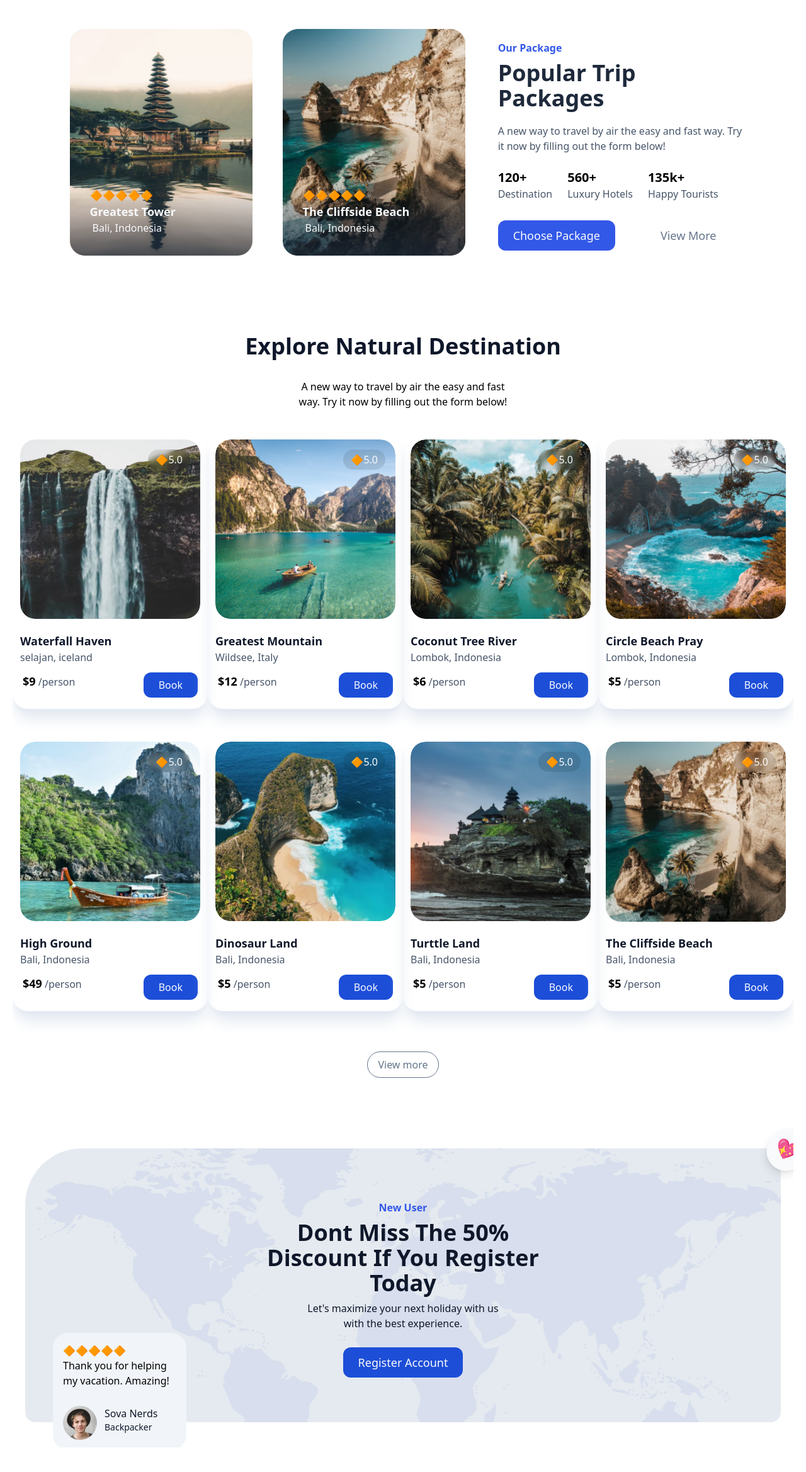
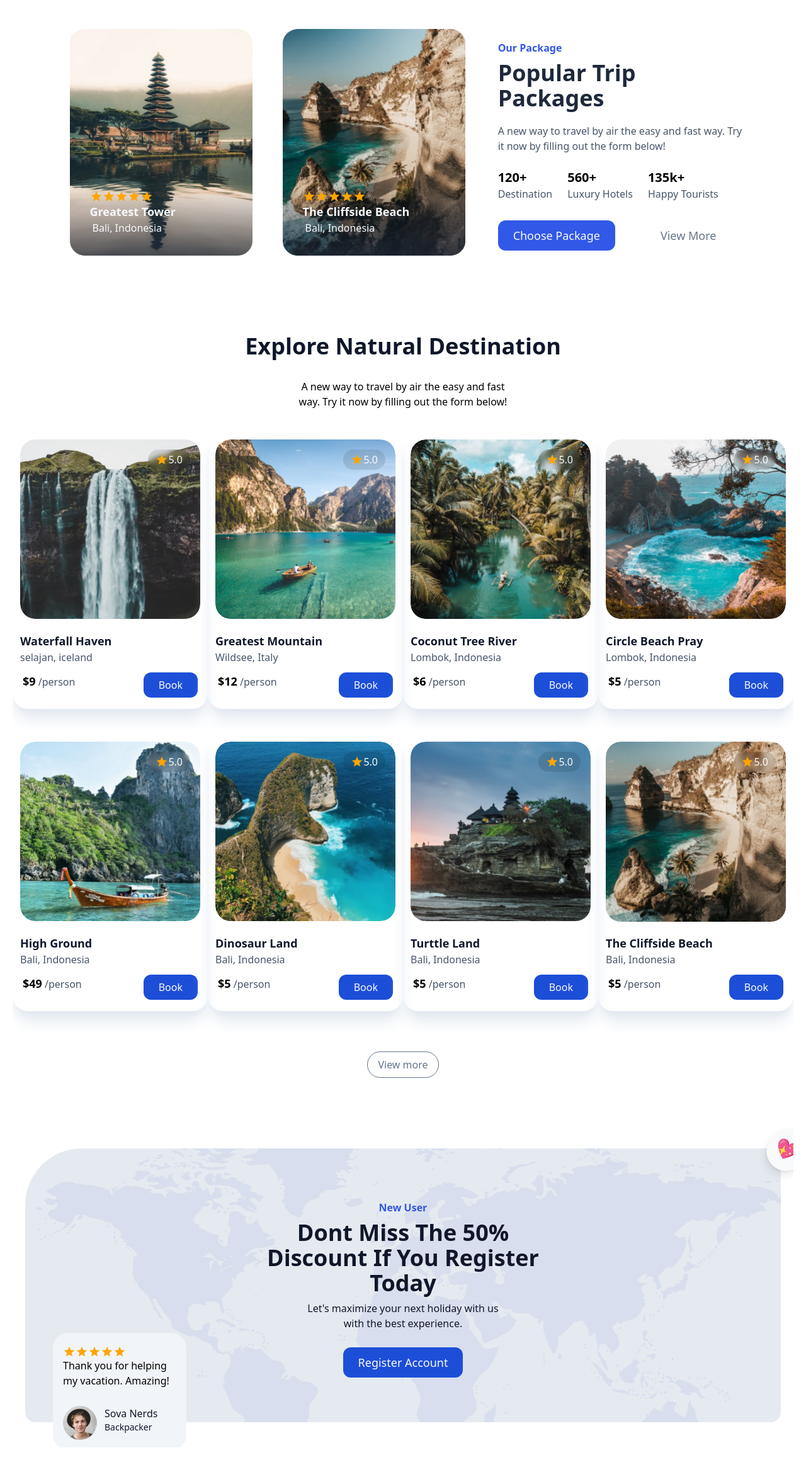
Before and after one commit to efraimarthur/cloning-goout, a Next.js app: page / in a window 1280 px wide. Shown: the part 1170-3508 px from the top of the page at 63% size. Built offline with nearby package versions, Linux system fonts and the light colour scheme.

Commit message:
update stars

```diff
--- a/components/explore.jsx
+++ b/components/explore.jsx
@@ -17,8 +17,13 @@ const Explore = () => {
               className="rounded-3xl object-cover absolute duration-300 group-hover:scale-110"
               quality={100}
             />
-            <div className="absolute right-4 top-4 bg-black text-slate-50 bg-opacity-10 px-3 py-1 rounded-3xl backdrop-blur-sm ">
-              🔶5.0
+            <div className="absolute right-4 top-4 bg-black text-slate-50 bg-opacity-10 px-3 py-1 rounded-3xl backdrop-blur-sm flex items-center">
+              <Icon
+                icon="material-symbols:star"
+                color="orange"
+                className="inline text-xl"
+              />
+              5.0
             </div>
           </div>
           <div className="flex flex-col items-start mt-5 ml-3">
--- a/components/package.jsx
+++ b/components/package.jsx
@@ -5,6 +5,38 @@ import locationOnOutlineRounded from "@iconify/icons-material-symbols/location-o
 import { Icon } from "@iconify/react";
 
 const Package = () => {
+  const FiveStars = () => {
+    return (
+      <>
+        <Icon
+          icon="material-symbols:star"
+          color="orange"
+          className="inline text-xl"
+        />
+        <Icon
+          icon="material-symbols:star"
+          color="orange"
+          className="inline text-xl"
+        />
+        <Icon
+          icon="material-symbols:star"
+          color="orange"
+          className="inline text-xl"
+        />
+        <Icon
+          icon="material-symbols:star"
+          color="orange"
+          className="inline text-xl"
+        />
+        <Icon
+          icon="material-symbols:star"
+          color="orange"
+          className="inline text-xl"
+        />
+      </>
+    );
+  };
+
   return (
     <div className=" w-[1083px] mx-auto">
       <div className="flex gap-x-6">
@@ -17,7 +49,7 @@ const Package = () => {
             quality={100}
           />
           <div className="text-slate-50 absolute bottom-10 left-10 z-20">
-            <p>🔶🔶🔶🔶🔶</p>
+            <FiveStars />
             <p className="text-lg font-semibold">Greatest Tower</p>
             <div className="text-[16px] flex items-center">
               <Icon icon={locationOnOutlineRounded} width="20" height="20" />
@@ -34,7 +66,9 @@ const Package = () => {
             quality={100}
           />
           <div className="text-slate-50 absolute bottom-10 left-10 z-20">
-            <p>🔶🔶🔶🔶🔶</p>
+            <p>
+              <FiveStars />
+            </p>
             <p className="text-lg font-semibold">The Cliffside Beach</p>
             <div className="text-[16px] flex items-center">
               <Icon icon={locationOnOutlineRounded} width="20" height="20" />
--- a/components/register.jsx
+++ b/components/register.jsx
@@ -1,8 +1,41 @@
 import Image from "next/image";
 import Link from "next/link";
 import React from "react";
+import { Icon } from "@iconify/react";
 
 const Register = () => {
+  const FiveStars = () => {
+    return (
+      <>
+        <Icon
+          icon="material-symbols:star"
+          color="orange"
+          className="inline text-xl"
+        />
+        <Icon
+          icon="material-symbols:star"
+          color="orange"
+          className="inline text-xl"
+        />
+        <Icon
+          icon="material-symbols:star"
+          color="orange"
+          className="inline text-xl"
+        />
+        <Icon
+          icon="material-symbols:star"
+          color="orange"
+          className="inline text-xl"
+        />
+        <Icon
+          icon="material-symbols:star"
+          color="orange"
+          className="inline text-xl"
+        />
+      </>
+    );
+  };
+
   return (
     <>
       <div className="w-[1200px] mx-auto h-[435px] bg-slate-300 relative rounded-tl-[90px] rounded-2xl group ">
@@ -28,7 +61,9 @@ const Register = () => {
           </Link>
         </div>
         <div className="absolute -bottom-11 left-11 rounded-3xl bg-slate-100 p-4">
-          <p>🔶🔶🔶🔶🔶</p>
+          <p>
+            <FiveStars />
+          </p>
           <p className="w-[180px] font-medium">
             Thank you for helping my vacation. Amazing!
           </p>
```
